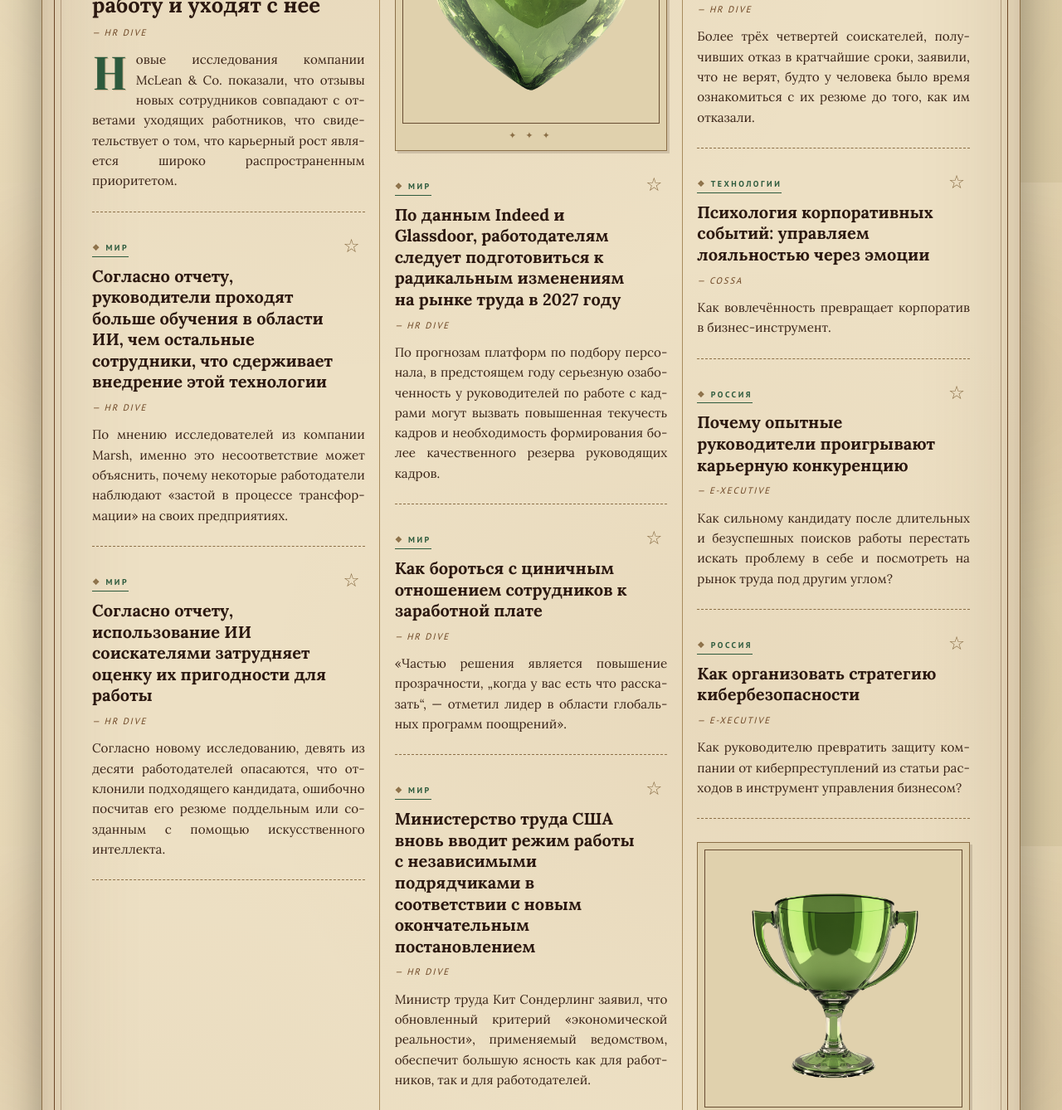
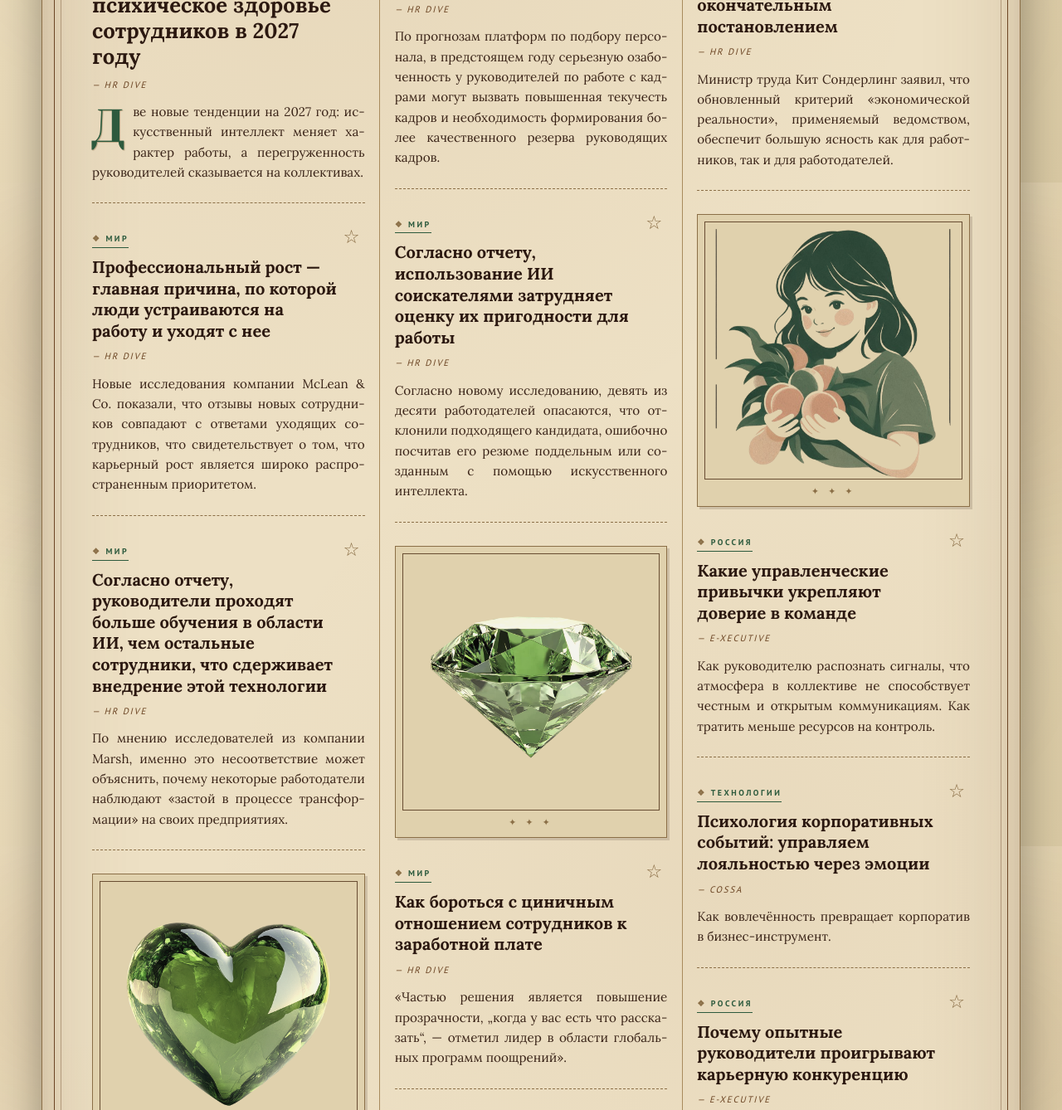
Before and after one commit to Yana170609/hr-daily, a plain HTML site: page index.html in a window 1280 px wide. Shown: the part 580-1918 px from the top of the page at 83% size. Drawn offline with Linux system fonts and the light colour scheme.

Commit message:
deploy: 9d83408612e45df5c77ed3d15ea316f94dce62f9

```diff
--- a/index.html
+++ b/index.html
@@ -211,12 +211,12 @@
             <div class="top-line">
                 <span>Корпоративное издание</span>
                 <span>Для внутреннего пользования</span>
-                <span>Выпуск №326</span>
+                <span>Выпуск №327</span>
             </div>
             <h1>Ведомость <span class="accent">для HR</span></h1>
             <div class="tagline">Новости, тренды и инновации в управлении персоналом</div>
             <div class="bottom-line">
-                <span>22 ноября 2026</span>
+                <span>23 ноября 2026</span>
                 <span class="issue">АК БАРС</span>
                 <span>Материалов в номере: 10</span>
             </div>
@@ -227,6 +227,20 @@
 
 
                 <article class="article lead"
+                         data-id="https://www.hrdive.com/spons/ai-manager-burnout-and-workforce-mental-health-in-2027/875210/"
+                         data-title="ИИ, профессиональное выгорание руководителей и психическое здоровье сотрудников в 2027 году"
+                         data-source="HR Dive"
+                         data-link="https://www.hrdive.com/spons/ai-manager-burnout-and-workforce-mental-health-in-2027/875210/">
+                    <button class="fav-btn" type="button" title="Добавить в избранное" aria-label="Добавить в избранное">☆</button>
+                    <span class="category">Мир</span>
+                    <h3><a href="https://www.hrdive.com/spons/ai-manager-burnout-and-workforce-mental-health-in-2027/875210/" target="_blank" rel="noopener">ИИ, профессиональное выгорание руководителей и психическое здоровье сотрудников в 2027 году</a></h3>
+                    <div class="source">HR Dive</div>
+                    <p class="summary">Две новые тенденции на 2027 год: искусственный интеллект меняет характер работы, а перегруженность руководителей сказывается на коллективах.</p>
+                </article>
+
+
+
+                <article class="article "
                          data-id="https://www.hrdive.com/news/career-development-top-reason-people-apply-for-and-leave-jobs/875351/"
                          data-title="Профессиональный рост — главная причина, по которой люди устраиваются на работу и уходят с нее"
                          data-source="HR Dive"
@@ -235,7 +249,7 @@
                     <span class="category">Мир</span>
                     <h3><a href="https://www.hrdive.com/news/career-development-top-reason-people-apply-for-and-leave-jobs/875351/" target="_blank" rel="noopener">Профессиональный рост — главная причина, по которой люди устраиваются на работу и уходят с нее</a></h3>
                     <div class="source">HR Dive</div>
-                    <p class="summary">Новые исследования компании McLean &amp; Co. показали, что отзывы новых сотрудников совпадают с ответами уходящих работников, что свидетельствует о том, что карьерный рост является широко распространенным приоритетом.</p>
+                    <p class="summary">Новые исследования компании McLean &amp; Co. показали, что отзывы новых сотрудников совпадают с ответами уходящих сотрудников, что свидетельствует о том, что карьерный рост является широко распространенным приоритетом.</p>
                 </article>
 
 
@@ -250,20 +264,6 @@
                     <h3><a href="https://www.hrdive.com/news/executives-get-more-ai-training-than-other-workers-hurting-adoption/875395/" target="_blank" rel="noopener">Согласно отчету, руководители проходят больше обучения в области ИИ, чем остальные сотрудники, что сдерживает внедрение этой технологии</a></h3>
                     <div class="source">HR Dive</div>
                     <p class="summary">По мнению исследователей из компании Marsh, именно это несоответствие может объяснить, почему некоторые работодатели наблюдают «застой в процессе трансформации» на своих предприятиях.</p>
-                </article>
-
-
-
-                <article class="article "
-                         data-id="https://www.hrdive.com/news/job-candidates-ai-usage-is-obscuring-their-viability-report-finds/875232/"
-                         data-title="Согласно отчету, использование ИИ соискателями затрудняет оценку их пригодности для работы"
-                         data-source="HR Dive"
-                         data-link="https://www.hrdive.com/news/job-candidates-ai-usage-is-obscuring-their-viability-report-finds/875232/">
-                    <button class="fav-btn" type="button" title="Добавить в избранное" aria-label="Добавить в избранное">☆</button>
-                    <span class="category">Мир</span>
-                    <h3><a href="https://www.hrdive.com/news/job-candidates-ai-usage-is-obscuring-their-viability-report-finds/875232/" target="_blank" rel="noopener">Согласно отчету, использование ИИ соискателями затрудняет оценку их пригодности для работы</a></h3>
-                    <div class="source">HR Dive</div>
-                    <p class="summary">Согласно новому исследованию, девять из десяти работодателей опасаются, что отклонили подходящего кандидата, ошибочно посчитав его резюме поддельным или созданным с помощью искусственного интеллекта.</p>
                 </article>
 
 
@@ -289,6 +289,26 @@
 
 
                 <article class="article "
+                         data-id="https://www.hrdive.com/news/job-candidates-ai-usage-is-obscuring-their-viability-report-finds/875232/"
+                         data-title="Согласно отчету, использование ИИ соискателями затрудняет оценку их пригодности для работы"
+                         data-source="HR Dive"
+                         data-link="https://www.hrdive.com/news/job-candidates-ai-usage-is-obscuring-their-viability-report-finds/875232/">
+                    <button class="fav-btn" type="button" title="Добавить в избранное" aria-label="Добавить в избранное">☆</button>
+                    <span class="category">Мир</span>
+                    <h3><a href="https://www.hrdive.com/news/job-candidates-ai-usage-is-obscuring-their-viability-report-finds/875232/" target="_blank" rel="noopener">Согласно отчету, использование ИИ соискателями затрудняет оценку их пригодности для работы</a></h3>
+                    <div class="source">HR Dive</div>
+                    <p class="summary">Согласно новому исследованию, девять из десяти работодателей опасаются, что отклонили подходящего кандидата, ошибочно посчитав его резюме поддельным или созданным с помощью искусственного интеллекта.</p>
+                </article>
+
+
+
+                <figure class="inline-image">
+                    <img src="images/клиентоцентричность2.PNG" alt="Иллюстрация" loading="lazy">
+                </figure>
+
+
+
+                <article class="article "
                          data-id="https://www.hrdive.com/news/how-to-tackle-employee-pay-cynicism/875126/"
                          data-title="Как бороться с циничным отношением сотрудников к заработной плате"
                          data-source="HR Dive"
@@ -299,6 +319,12 @@
                     <div class="source">HR Dive</div>
                     <p class="summary">«Частью решения является повышение прозрачности, „когда у вас есть что рассказать“, — отметил лидер в области глобальных программ поощрений».</p>
                 </article>
+
+
+
+                <figure class="inline-image">
+                    <img src="images/magnific_xSihb03jfW-removebg-preview.png" alt="Иллюстрация" loading="lazy">
+                </figure>
 
 
 
@@ -316,16 +342,22 @@
 
 
 
+                <figure class="inline-image">
+                    <img src="images/magnific_Bh52ZWBoQR-removebg-preview.png" alt="Иллюстрация" loading="lazy">
+                </figure>
+
+
+
                 <article class="article "
-                         data-id="https://www.hrdive.com/news/near-instant-rejections-may-have-changed-job-search-behavior/875085/"
-                         data-title="Практически мгновенные отказы, возможно, изменили поведение соискателей при поиске работы"
-                         data-source="HR Dive"
-                         data-link="https://www.hrdive.com/news/near-instant-rejections-may-have-changed-job-search-behavior/875085/">
+                         data-id="https://www.e-xecutive.ru/career/lichnaya-effektivnost/2001064-kakie-upravlencheskie-privychki-ukreplyaut-doverie-v-komande?utm_campaign=00_atom_atom&utm_medium=atom&utm_source=rss"
+                         data-title="Какие управленческие привычки укрепляют доверие в команде"
+                         data-source="E-xecutive"
+                         data-link="https://www.e-xecutive.ru/career/lichnaya-effektivnost/2001064-kakie-upravlencheskie-privychki-ukreplyaut-doverie-v-komande?utm_campaign=00_atom_atom&utm_medium=atom&utm_source=rss">
                     <button class="fav-btn" type="button" title="Добавить в избранное" aria-label="Добавить в избранное">☆</button>
-                    <span class="category">Мир</span>
-                    <h3><a href="https://www.hrdive.com/news/near-instant-rejections-may-have-changed-job-search-behavior/875085/" target="_blank" rel="noopener">Практически мгновенные отказы, возможно, изменили поведение соискателей при поиске работы</a></h3>
-                    <div class="source">HR Dive</div>
-                    <p class="summary">Более трёх четвертей соискателей, получивших отказ в кратчайшие сроки, заявили, что не верят, будто у человека было время ознакомиться с их резюме до того, как им отказали.</p>
+                    <span class="category">Россия</span>
+                    <h3><a href="https://www.e-xecutive.ru/career/lichnaya-effektivnost/2001064-kakie-upravlencheskie-privychki-ukreplyaut-doverie-v-komande?utm_campaign=00_atom_atom&utm_medium=atom&utm_source=rss" target="_blank" rel="noopener">Какие управленческие привычки укрепляют доверие в команде</a></h3>
+                    <div class="source">E-xecutive</div>
+                    <p class="summary">Как руководителю распознать сигналы, что атмосфера в коллективе не способствует честным и открытым коммуникациям. Как тратить меньше ресурсов на контроль.</p>
                 </article>
 
 
@@ -355,26 +387,6 @@
                     <div class="source">E-xecutive</div>
                     <p class="summary">Как сильному кандидату после длительных и безуспешных поисков работы перестать искать проблему в себе и посмотреть на рынок труда под другим углом?</p>
                 </article>
-
-
-
-                <article class="article "
-                         data-id="https://www.e-xecutive.ru/education/proeducation/2001049-kak-organizovat-strategiu-kiberbezopasnosti?utm_campaign=00_atom_atom&utm_medium=atom&utm_source=rss"
-                         data-title="Как организовать стратегию кибербезопасности"
-                         data-source="E-xecutive"
-                         data-link="https://www.e-xecutive.ru/education/proeducation/2001049-kak-organizovat-strategiu-kiberbezopasnosti?utm_campaign=00_atom_atom&utm_medium=atom&utm_source=rss">
-                    <button class="fav-btn" type="button" title="Добавить в избранное" aria-label="Добавить в избранное">☆</button>
-                    <span class="category">Россия</span>
-                    <h3><a href="https://www.e-xecutive.ru/education/proeducation/2001049-kak-organizovat-strategiu-kiberbezopasnosti?utm_campaign=00_atom_atom&utm_medium=atom&utm_source=rss" target="_blank" rel="noopener">Как организовать стратегию кибербезопасности</a></h3>
-                    <div class="source">E-xecutive</div>
-                    <p class="summary">Как руководителю превратить защиту компании от киберпреступлений из статьи расходов в инструмент управления бизнесом?</p>
-                </article>
-
-
-
-                <figure class="inline-image">
-                    <img src="images/КОМАНДА.png" alt="Иллюстрация" loading="lazy">
-                </figure>
 
 
         </div>
```
